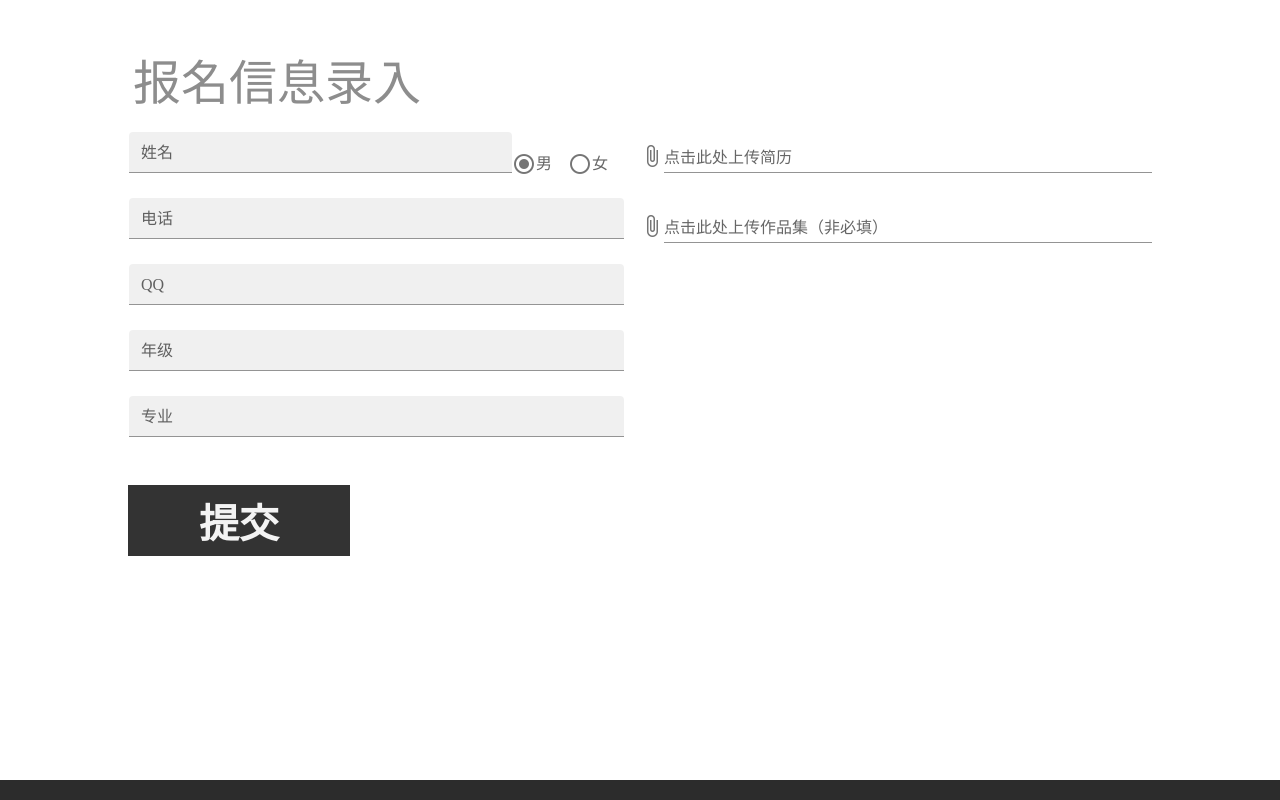
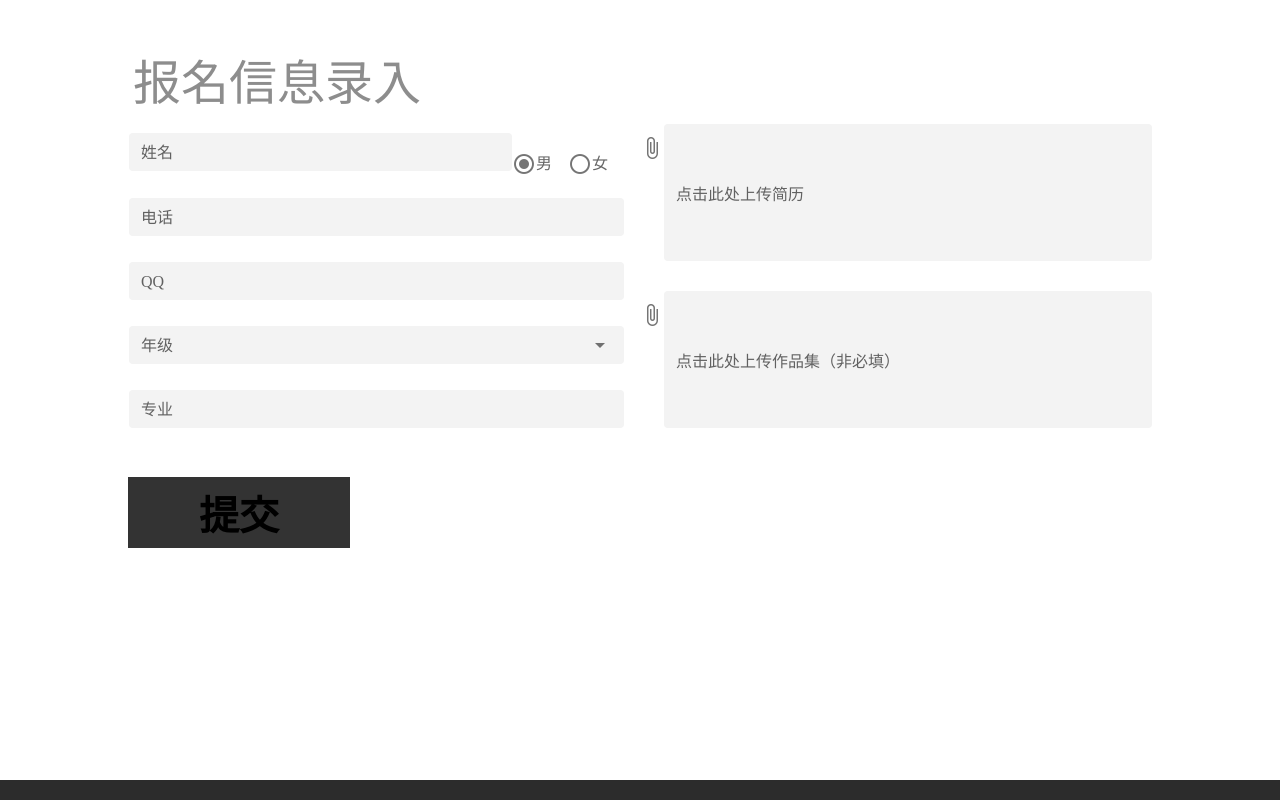
Before and after one commit to capricorn416/HR-system, a Vue app: page / in a window 1280 px wide. Shown: the part 820-1620 px from the top of the page. Built offline with nearby package versions, Linux system fonts and the light colour scheme.

Commit message:
[headbar]modify switch css

```diff
--- a/src/App.vue
+++ b/src/App.vue
@@ -1,11 +1,17 @@
 <template>
-  <router-view/>
+  <div>
+    <head-bar></head-bar>
+    <router-view/>
+  </div>
 </template>
 
 <script>
+import HeadBar from 'components/HeadBar.vue'
 export default {
   name: 'App',
-
+  components: {
+    HeadBar
+  },
   data: () => ({
     //
   })
--- a/src/components/HeadBar.vue
+++ b/src/components/HeadBar.vue
@@ -15,24 +15,13 @@
           height="50"
         />
       </div>
-
-      <!-- <ul class="tab">
-        <li class="tab-item isSelected" @click="gotoHome">招新首页</li>
-        <li class="tab-item" @click="gotoIntro">部门介绍</li>
-        <li class="tab-item tab-item-right" @click="gotoAbout">关于我们</li>
-      </ul>  -->
       <div class="tab">
-        <v-tab class="tab-item isSelected" >招新首页</v-tab>
-        <v-tab class="tab-item">部门介绍</v-tab>
-        <v-tab class="tab-item">关于我们</v-tab>
+        <v-tab v-for="(item, index) in pages" :key="index" class="tab-item" @click="gotoPages(index)"
+        :class="{isSelected: index === currentIndex}">
+          {{ item }}
+        </v-tab>
       </div>
-
-
-
-
-
     </v-app-bar>
-
   </v-app>
 </template>
 
@@ -42,17 +31,27 @@ export default {
   name: 'App',
 
   data: () => ({
-    //
+    pages:[
+      '招新首页',
+      '部门介绍',
+      '关于我们'
+    ],
+    currentIndex: 0
   }),
   methods: {
-    gotoHome() {
-      this.$router.push({ path: '/' });
-    },
-    gotoIntro() {
-
-    },
-    gotoAbout() {
-      this.$router.push({ path: '/about' });
+    gotoPages(index) {
+      this.currentIndex = index;
+      switch(index) {
+        case 0:
+          this.$router.push({ path: '/' });
+          break;
+        case 1:
+          this.$router.push({ path: '/introduction' });
+          break;
+        case 2:
+          this.$router.push({ path: '/about' });
+          break;
+      }
     }
   }
 };
--- a/src/router/index.js
+++ b/src/router/index.js
@@ -17,6 +17,11 @@ const routes = [
     // this generates a separate chunk (about.[hash].js) for this route
     // which is lazy-loaded when the route is visited.
     component: () => import(/* webpackChunkName: "about" */ '../views/About.vue')
+  },
+  {
+    path: '/introduction',
+    name: 'Introduction',
+    component: () => import(/* webpackChunkName: "about" */ '../views/Introduction.vue')
   }
 ]
 
--- a/src/views/Home.vue
+++ b/src/views/Home.vue
@@ -2,12 +2,11 @@
   <div>
     <!-- 招新首页 -->
     <div class="home">
-      <head-bar></head-bar>
       <div class="main">
         <p class="time">Pivot Studio<br/>{{time}}招新</p>
         <div class="join">
-          <button class="join_btn" @click="gotoRegister">
-            <v-icon x-large dark class="join_icon">mdi-chevron-down</v-icon>
+          <button class="join_btn" @click="gotoRegister" @mouseover="changeColor">
+            <v-icon x-large class="join_icon" color="#ffffff" ref="icon">mdi-chevron-down</v-icon>
           </button>
           <button class="join_font" @click="gotoRegister" >JOIN US</button>
         </div>
@@ -19,16 +18,20 @@
       <div class="sign-up">
         <p class="sign-up_header">报名信息录入</p>
         <div class="sign-up_form">
-          <v-form>
+          <v-form ref="form">
             <div class="sign-up_left">
               <v-list>
                 <v-list-item class="list">
                     <v-text-field
+                        v-model="name"
+                        :rules="nameRules"
                         label="姓名"
                         placeholder="姓名"
                         single-line
-                        filled
+                        solo
+                        flat
                         dense
+                        background-color="#F3F3F3"
                         class="input"
                     ></v-text-field>
                     <v-radio-group
@@ -50,55 +53,79 @@
                 </v-list-item>
                 <v-list-item class="list">
                     <v-text-field
+                      v-model="phone"
+                      :rules="phoneRules"
                       label="电话"
                       placeholder="电话"
                       single-line
-                        filled
+                      solo
+                      flat
+                      background-color="#F3F3F3"
                       dense
                       class="input"
                     ></v-text-field>
                 </v-list-item>
                 <v-list-item class="list">
                     <v-text-field
+                        v-model="qq"
+                        :rules="qqRules"
                         label="QQ"
                         placeholder="QQ"
                         single-line
-                        filled
+                        solo
+                        flat
+                        background-color="#F3F3F3"
                         dense
                         class="input"
                     ></v-text-field>
                 </v-list-item>
                 <v-list-item class="list">
-                    <v-text-field
+                    <v-select
+                      :items="grades"
                       label="年级"
-                        placeholder="年级"
+                      solo
+                      flat
+                      background-color="#F3F3F3"
+                      dense
                       single-line
-                        filled
-                        dense
-                        class="input"
-                    ></v-text-field>
+                      :rules="gradeRules"
+                    ></v-select>
                 </v-list-item>
                 <v-list-item class="list">
                     <v-text-field
+                        v-model="major"
+                        :rules="majorRules"
                         label="专业"
                         placeholder="专业"
                         single-line
-                        filled
+                        solo
+                        flat
+                        background-color="#F3F3F3"
                         dense
                         class="input"
                     ></v-text-field>
                 </v-list-item>
                 </v-list>
-                <button class="sign-up_submit">
+                <button class="sign-up_submit" @click="validateField" type="button">
                   提交
               </button>
             </div>
             <div class="sign-up_right">
               <v-file-input
+              solo
+              flat
+              background-color="#F3F3F3"
+              height="137"
+              :rules="resumeRules"
               placeholder="点击此处上传简历"
               ></v-file-input>
               <v-file-input
+              solo
+              flat
+              height="137"
+              background-color="#F3F3F3"
               placeholder="点击此处上传作品集（非必填）"
+
               ></v-file-input>
             </div>
           </v-form>
@@ -128,17 +155,38 @@
 </template>
 
 <script>
-  import HeadBar from 'components/HeadBar.vue'
-
   export default {
     name: 'Home',
-
     components: {
-      HeadBar
     },
     data() {
       return {
-        time: "2021秋季"
+        valid: false,
+        time: "2021秋季",
+        name: '',
+        nameRules: [
+          v => !!v || '姓名不能为空哦'
+        ],
+        phone: '',
+        phoneRules: [
+          v => !!v || '电话不能为空哦',
+          v => /1[0-9]{10}/.test(v) || '请输入正确的电话号码 ~'
+        ],
+        qq: '',
+        qqRules: [
+          v => !!v || 'QQ不能为空哦'
+        ],
+        grades: ['大一','大二','大三','大四','研一','研二','研三'],
+        gradeRules: [
+          v => !!v || '年级不能为空哦'
+        ],
+        major: '',
+        majorRules: [
+          v => !!v || '专业不能为空哦'
+        ],
+        resumeRules: [
+          v => !!v || '简历不能为空哦'
+        ]
       }
     },
     methods: {
@@ -148,8 +196,29 @@
           top: distance,
           behavior: 'smooth'
         })
-      }
-    }
+      },
+      validateField() {
+        var state = this.$refs.form.validate();
+        console.log(state);
+        return false;
+      },
+      // getTime() {
+      //   let date = new Date();
+      //   let year = date.getFullYear();
+      //   let month = date.getMonth();
+      //   console.log(year, month);
+      //   if(month<=5) {
+      //     // 1到6月
+      //     this.time = year + '春季';
+      //   }else{
+      //     // 7到12月
+      //     this.time = year + '秋季'
+      //   }
+      // }
+    },
+    // created() {
+    //   this.getTime();
+    // }
   }
 </script>
 
@@ -246,11 +315,11 @@
     animation: light 2s linear infinite;
   }
   .join_btn:hover::before {
-    background: lightgray;;
+    background: lightgray;
     box-shadow: 0 0 20px aqua;
   }
   .join_btn:hover::after {
-    animation: none;
+    display: none;
   }
   @keyframes light{
     0%{
--- /dev/null
+++ b/src/views/Introduction.vue
@@ -0,0 +1,64 @@
+<template>
+    <div>
+        <head-bar/>
+        <div class="main2">
+            <div class="section">
+                <v-list v-for="(item, index) in message" :key="index">
+                    <v-list-item>
+                        <v-card
+                        flat
+                        color="#FBFBFB"
+                        height="435"
+                        width="100%"
+                        >
+                            {{item.info}}
+                        </v-card>
+                    </v-list-item>
+                </v-list>
+            </div>
+        </div>
+    </div>
+
+
+</template>
+
+<style>
+    .main2 {
+        position: absolute;
+        top: 99px;
+        width: 100%;
+        background-color: violet;
+    }
+    .section {
+        position: relative;
+        width: 84%;
+        margin: 0 auto;
+        background-color: yellow;
+    }
+</style>
+
+<script>
+import HeadBar from '../components/HeadBar.vue'
+export default {
+    name: 'Introduction',
+    components: {
+        HeadBar
+    },
+    data() {
+        return {
+            message: [{
+                name: '产品组',
+                info: '1111111111'
+            },
+            {
+                name: '设计组',
+                info: '2222222222'
+            },
+            {
+                name: '技术组',
+                info: '3333333333'
+            }]
+        }
+    }
+}
+</script>
```
Lines whose indentation alone changed are shown as unchanged.
